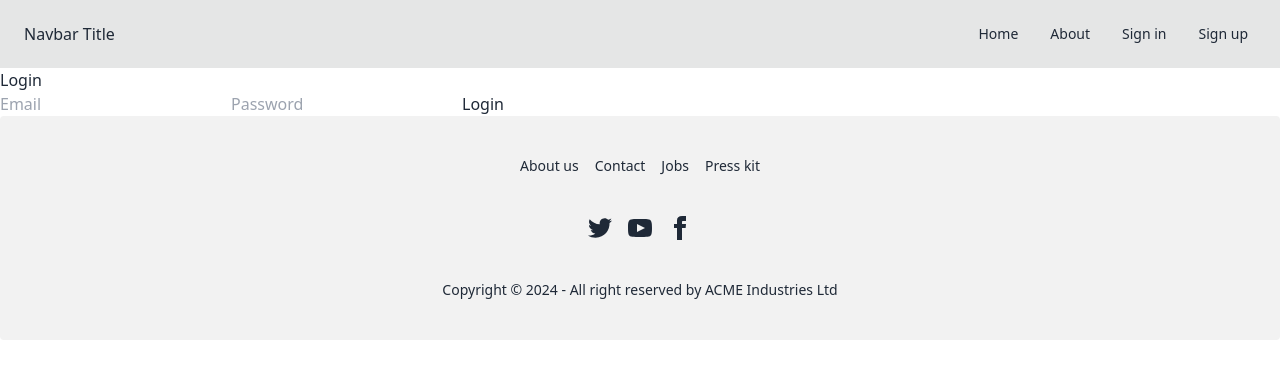
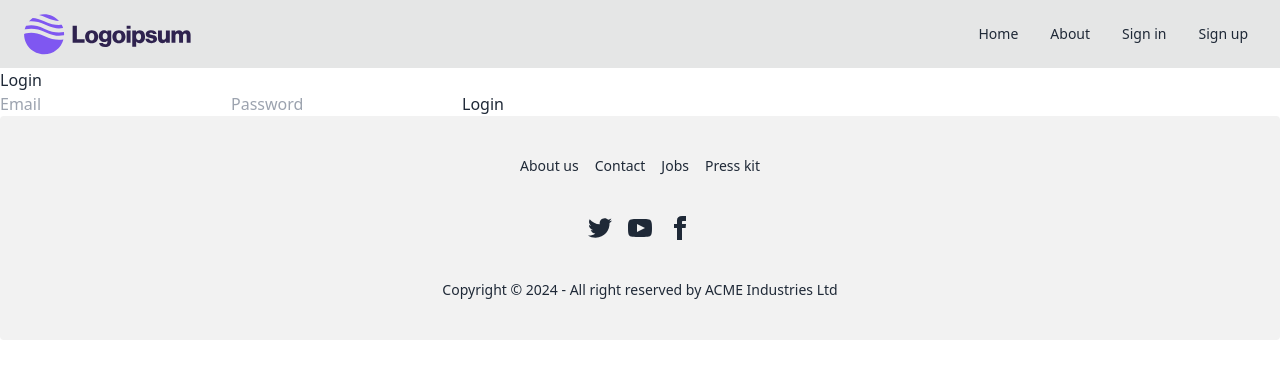
Before and after one commit to martinvasquez1/orange-monk-client, a React (Vite) app: page /sign-in in a window 1280 px wide. Shown: the top 378 px of the page. Built offline with nearby package versions, Linux system fonts and the light colour scheme.

Commit message:
Add Logo component

```diff
--- a/src/components/AppNavbar.jsx
+++ b/src/components/AppNavbar.jsx
@@ -1,8 +1,13 @@
+import { Link } from 'react-router-dom';
+import Logo from './Logo';
+
 export default function AppNavbar() {
   return (
     <div className="navbar bg-base-100">
       <div className="flex-1">
-        <a className="btn btn-ghost text-xl">daisyUI</a>
+        <Link to="/app">
+          <Logo />
+        </Link>
       </div>
       <div className="flex-none gap-2">
         <div className="form-control">
--- /dev/null
+++ b/src/components/Logo.jsx
@@ -0,0 +1,66 @@
+export default function Logo() {
+  return (
+    <svg
+      id="logo-51"
+      width="167"
+      height="41"
+      viewBox="0 0 167 41"
+      fill="none"
+      xmlns="http://www.w3.org/2000/svg"
+    >
+      {' '}
+      <path
+        d="M48.6307 28.7936H60.5827V25.1936H52.8787V11.6336H48.6307V28.7936Z"
+        class="cneutral"
+        fill="#2F234F"
+      ></path>{' '}
+      <path
+        d="M67.6639 26.3936C65.9599 26.3936 65.0719 24.9056 65.0719 22.6736C65.0719 20.4416 65.9599 18.9296 67.6639 18.9296C69.3679 18.9296 70.2799 20.4416 70.2799 22.6736C70.2799 24.9056 69.3679 26.3936 67.6639 26.3936ZM67.6879 29.1776C71.6479 29.1776 74.2399 26.3696 74.2399 22.6736C74.2399 18.9776 71.6479 16.1696 67.6879 16.1696C63.7519 16.1696 61.1119 18.9776 61.1119 22.6736C61.1119 26.3696 63.7519 29.1776 67.6879 29.1776Z"
+        class="cneutral"
+        fill="#2F234F"
+      ></path>{' '}
+      <path
+        d="M81.0943 33.0416C82.9183 33.0416 84.5263 32.6336 85.6063 31.6736C86.5903 30.7856 87.2383 29.4416 87.2383 27.5936V16.5056H83.4943V17.8256H83.4463C82.7263 16.7936 81.6223 16.1456 79.9903 16.1456C76.9423 16.1456 74.8303 18.6896 74.8303 22.2896C74.8303 26.0576 77.3983 28.1216 80.1583 28.1216C81.6463 28.1216 82.5823 27.5216 83.3023 26.7056H83.3983V27.9296C83.3983 29.4176 82.7023 30.2816 81.0463 30.2816C79.7503 30.2816 79.1023 29.7296 78.8863 29.0816H75.0943C75.4783 31.6496 77.7103 33.0416 81.0943 33.0416ZM81.0703 25.2176C79.6063 25.2176 78.6463 24.0176 78.6463 22.1696C78.6463 20.2976 79.6063 19.0976 81.0703 19.0976C82.7023 19.0976 83.5663 20.4896 83.5663 22.1456C83.5663 23.8736 82.7743 25.2176 81.0703 25.2176Z"
+        class="cneutral"
+        fill="#2F234F"
+      ></path>{' '}
+      <path
+        d="M94.9367 26.3936C93.2327 26.3936 92.3447 24.9056 92.3447 22.6736C92.3447 20.4416 93.2327 18.9296 94.9367 18.9296C96.6407 18.9296 97.5527 20.4416 97.5527 22.6736C97.5527 24.9056 96.6407 26.3936 94.9367 26.3936ZM94.9607 29.1776C98.9207 29.1776 101.513 26.3696 101.513 22.6736C101.513 18.9776 98.9207 16.1696 94.9607 16.1696C91.0247 16.1696 88.3847 18.9776 88.3847 22.6736C88.3847 26.3696 91.0247 29.1776 94.9607 29.1776Z"
+        class="cneutral"
+        fill="#2F234F"
+      ></path>{' '}
+      <path
+        d="M102.655 28.7936H106.567V16.5056H102.655V28.7936ZM102.655 14.8016H106.567V11.6336H102.655V14.8016Z"
+        class="cneutral"
+        fill="#2F234F"
+      ></path>{' '}
+      <path
+        d="M108.264 32.8496H112.176V27.5216H112.224C112.992 28.5536 114.12 29.1776 115.704 29.1776C118.92 29.1776 121.056 26.6336 121.056 22.6496C121.056 18.9536 119.064 16.1456 115.8 16.1456C114.12 16.1456 112.92 16.8896 112.08 17.9936H112.008V16.5056H108.264V32.8496ZM114.696 26.1536C113.016 26.1536 112.056 24.7856 112.056 22.7936C112.056 20.8016 112.92 19.2896 114.624 19.2896C116.304 19.2896 117.096 20.6816 117.096 22.7936C117.096 24.8816 116.184 26.1536 114.696 26.1536Z"
+        class="cneutral"
+        fill="#2F234F"
+      ></path>{' '}
+      <path
+        d="M127.426 29.1776C130.642 29.1776 133.018 27.7856 133.018 25.0976C133.018 21.9536 130.474 21.4016 128.314 21.0416C126.754 20.7536 125.362 20.6336 125.362 19.7696C125.362 19.0016 126.106 18.6416 127.066 18.6416C128.146 18.6416 128.89 18.9776 129.034 20.0816H132.634C132.442 17.6576 130.57 16.1456 127.09 16.1456C124.186 16.1456 121.786 17.4896 121.786 20.0816C121.786 22.9616 124.066 23.5376 126.202 23.8976C127.834 24.1856 129.322 24.3056 129.322 25.4096C129.322 26.2016 128.578 26.6336 127.402 26.6336C126.106 26.6336 125.29 26.0336 125.146 24.8096H121.45C121.57 27.5216 123.826 29.1776 127.426 29.1776Z"
+        class="cneutral"
+        fill="#2F234F"
+      ></path>{' '}
+      <path
+        d="M138.331 29.1536C140.035 29.1536 141.115 28.4816 142.003 27.2816H142.075V28.7936H145.819V16.5056H141.907V23.3696C141.907 24.8336 141.091 25.8416 139.747 25.8416C138.499 25.8416 137.899 25.0976 137.899 23.7536V16.5056H134.011V24.5696C134.011 27.3056 135.499 29.1536 138.331 29.1536Z"
+        class="cneutral"
+        fill="#2F234F"
+      ></path>{' '}
+      <path
+        d="M147.521 28.7936H151.433V21.9056C151.433 20.4416 152.153 19.4096 153.377 19.4096C154.553 19.4096 155.105 20.1776 155.105 21.4976V28.7936H159.017V21.9056C159.017 20.4416 159.713 19.4096 160.961 19.4096C162.137 19.4096 162.689 20.1776 162.689 21.4976V28.7936H166.601V20.8016C166.601 18.0416 165.209 16.1456 162.425 16.1456C160.841 16.1456 159.521 16.8176 158.561 18.3056H158.513C157.889 16.9856 156.665 16.1456 155.057 16.1456C153.281 16.1456 152.105 16.9856 151.337 18.2576H151.265V16.5056H147.521V28.7936Z"
+        class="cneutral"
+        fill="#2F234F"
+      ></path>{' '}
+      <path
+        fill-rule="evenodd"
+        clip-rule="evenodd"
+        d="M8.65417 3.89149C7.22351 4.89185 5.92981 6.0746 4.80676 7.40602C9.39606 6.97995 15.2266 7.67567 21.9958 11.0603C29.2244 14.6745 35.0452 14.7967 39.0962 14.0153C38.7286 12.9024 38.2658 11.8328 37.7177 10.816C33.0804 11.3051 27.1354 10.6577 20.207 7.1936C15.8074 4.9938 11.9292 4.08763 8.65417 3.89149ZM35.0088 6.96027C31.3467 2.86862 26.0248 0.293625 20.1014 0.293625C18.3619 0.293625 16.6741 0.515732 15.0651 0.933105C17.2443 1.52771 19.5593 2.39761 21.9958 3.61589C27.0684 6.15215 31.4478 6.96878 35.0088 6.96027ZM39.9623 17.9217C35.0683 18.8881 28.3102 18.6896 20.207 14.638C12.6314 10.8502 6.60187 10.8979 2.53534 11.8016C2.32544 11.8482 2.12048 11.8972 1.92047 11.9482C1.38806 13.1061 0.963074 14.3237 0.658142 15.5881C0.983826 15.5011 1.32037 15.4184 1.6676 15.3412C6.60101 14.2449 13.5715 14.2925 21.9958 18.5047C29.5715 22.2925 35.601 22.2448 39.6676 21.3411C39.8069 21.3102 39.9442 21.2782 40.0792 21.2452C40.094 20.9299 40.1014 20.6126 40.1014 20.2936C40.1014 19.4911 40.0542 18.6996 39.9623 17.9217ZM39.4262 25.4659C34.5797 26.3132 28.0184 25.988 20.207 22.0824C12.6314 18.2946 6.60187 18.3423 2.53534 19.246C1.63269 19.4465 0.820679 19.6908 0.10437 19.9487C0.102417 20.0634 0.10144 20.1784 0.10144 20.2936C0.10144 31.3393 9.05573 40.2936 20.1014 40.2936C29.3585 40.2936 37.1467 34.0045 39.4262 25.4659Z"
+        class="ccustom"
+        fill="#7F57F1"
+      ></path>{' '}
+    </svg>
+  );
+}
--- a/src/components/Navbar.jsx
+++ b/src/components/Navbar.jsx
@@ -1,5 +1,7 @@
 import { Link } from 'react-router-dom';
+
 import Sidebar from './Sidebar';
+import Logo from './Logo';
 
 const links = [
   { text: 'Home', to: '/' },
@@ -36,7 +38,11 @@ export default function Navbar() {
               </svg>
             </label>
           </div>
-          <div className="mx-2 flex-1 px-2">Navbar Title</div>
+          <div className="mx-2 flex-1 px-2">
+            <Link to="/">
+              <Logo />
+            </Link>
+          </div>
           <div className="hidden flex-none lg:block">
             <ul className="menu menu-horizontal">
               {links.map((link) => (
```
